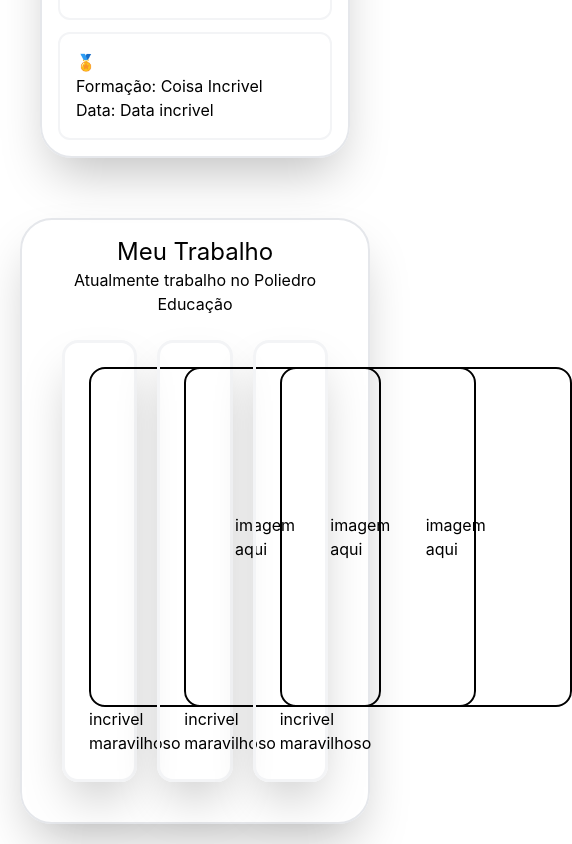
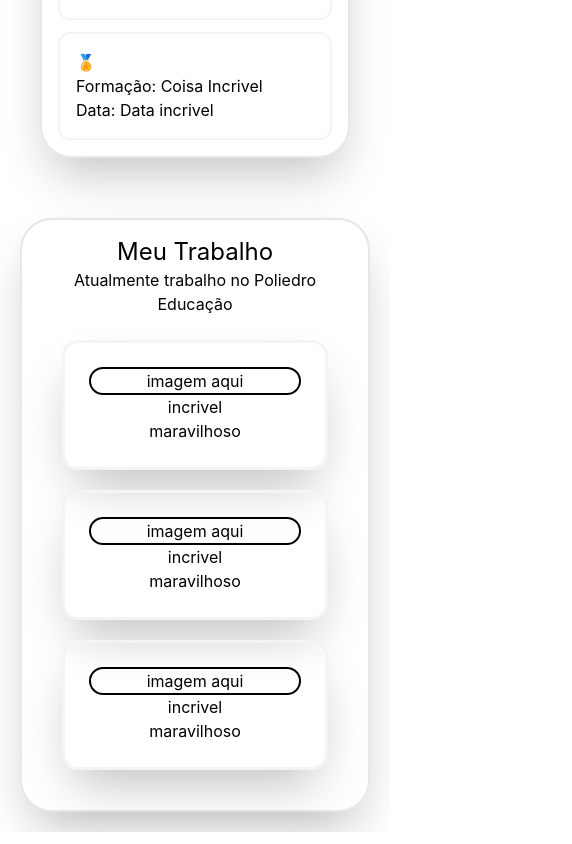
Before and after one commit to pdrinme/portifolio-gabriela, a React (Vite) app: page / in a window 390 px wide. Shown: the part 2096-2940 px from the top of the page, 572 px wide, since content can reach past the window. Built offline with nearby package versions, Linux system fonts and the light colour scheme.

Commit message:
Refactor work section layout in App.jsx for improved responsiveness and styling

```diff
--- a/src/App.jsx
+++ b/src/App.jsx
@@ -38,25 +38,27 @@ function App() {
           </div>
         </div>
       </section>
-      <section class="grid p-5 gap-6">
+      <section>
+        <div class="grid p-5 gap-6">
           <div class="border-2 border-gray-200 shadow-2xl rounded-4xl p-4 text-center dark:border-[#363b3d]">
             <h2 class="text-2xl">Meu Trabalho</h2>
             <p>Atualmente trabalho no Poliedro Educação</p>
-          <div class="grid grid-cols-3 gap-5 p-6">
+            <div class="grid gap-5 p-6 lg:grid-cols-3 sm:grid-cols-1">
               <div class="border-3 shadow-2xl border-gray-100 rounded-2xl p-6 dark:border-[#363b3d]">
-              <p class="border-2 p-36 rounded-2xl">imagem aqui</p>
+                <p class="border-2 rounded-2xl">imagem aqui</p>
                 <h1>incrivel</h1>
                 <p>maravilhoso</p>
               </div>
               <div class="border-3 shadow-2xl border-gray-100 rounded-2xl p-6 dark:border-[#363b3d]">
-              <p class="border-2 p-36 rounded-2xl">imagem aqui</p>
+                <p class="border-2 rounded-2xl">imagem aqui</p>
                 <h1>incrivel</h1>
                 <p>maravilhoso</p>
               </div>
               <div class="border-3 shadow-2xl border-gray-100 rounded-2xl p-6 dark:border-[#363b3d]">
-              <p class="border-2 p-36 rounded-2xl">imagem aqui</p>
+                <p class="border-2 rounded-2xl">imagem aqui</p>
                 <h1>incrivel</h1>
                 <p>maravilhoso</p>
+              </div>
             </div>
           </div>
         </div>
```
Lines whose indentation alone changed are shown as unchanged.
